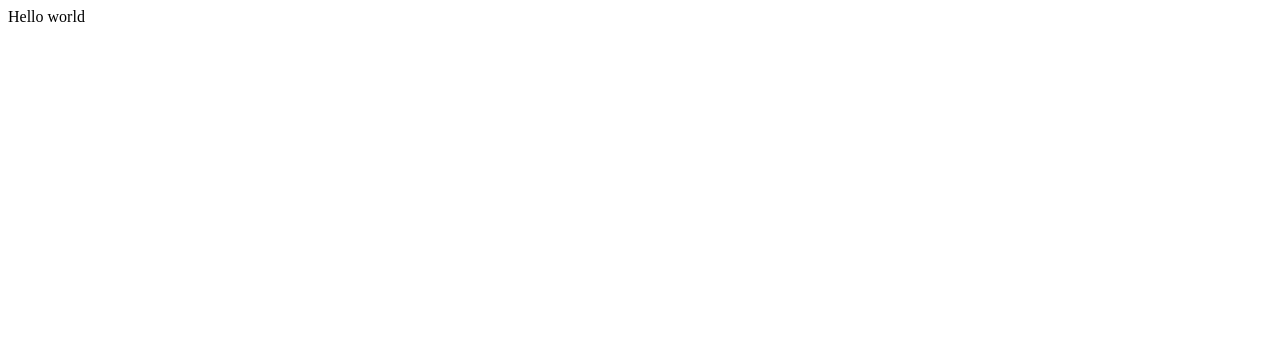
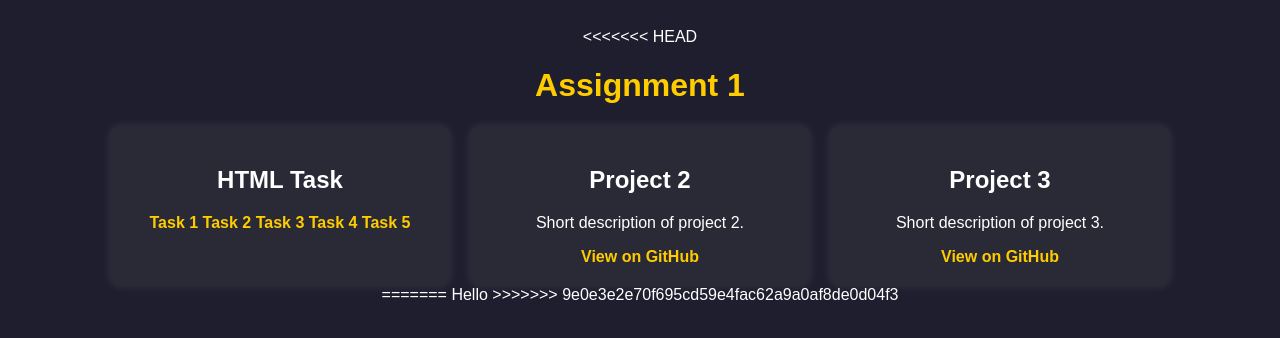
Before and after one commit to devarshh08/VIT_ASSIGNMENT_22BCE11231, a plain HTML site: page index.html in a window 1280 px wide. Drawn offline with Linux system fonts and the light colour scheme.

Commit message:
html task deployed

```diff
--- a/index.html
+++ b/index.html
@@ -3,9 +3,68 @@
 <head>
     <meta charset="UTF-8">
     <meta name="viewport" content="width=device-width, initial-scale=1.0">
-    <title>Ethnus MERN Stack Assignments : 22BCE11231</title>
+    <title>Ethnus MERN Stack Assignments</title>
+    <style>
+        body {
+            font-family: Arial, sans-serif;
+            background-color: #1e1e2e;
+            color: #ffffff;
+            text-align: center;
+            padding: 20px;
+        }
+        h1 {
+            color: #ffcc00;
+        }
+        .projects-container {
+            display: flex;
+            flex-wrap: wrap;
+            justify-content: center;
+            gap: 20px;
+            margin-top: 20px;
+        }
+        .project-card {
+            background-color: #292a36;
+            border-radius: 10px;
+            padding: 20px;
+            width: 300px;
+            box-shadow: 0 0 10px rgba(255, 255, 255, 0.1);
+            transition: transform 0.3s ease-in-out;
+        }
+        .project-card:hover {
+            transform: scale(1.05);
+        }
+        a {
+            text-decoration: none;
+            color: #ffcc00;
+            font-weight: bold;
+        }
+    </style>
 </head>
 <body>
-    Hello world
+<<<<<<< HEAD
+    <h1>Assignment 1</h1>
+    <div class="projects-container">
+        <div class="project-card">
+            <h2>HTML Task</h2>
+            <a href="/HTML Task/task1.html" target="_blank">Task 1</a>
+            <a href="/HTML Task/task2.html" target="_blank">Task 2</a>
+            <a href="/HTML Task/task3.html" target="_blank">Task 3</a>
+            <a href="/HTML Task/task4.html" target="_blank">Task 4</a>
+            <a href="/HTML Task/task5.html" target="_blank">Task 5</a>
+        </div>
+        <div class="project-card">
+            <h2>Project 2</h2>
+            <p>Short description of project 2.</p>
+            <a href="#" target="_blank">View on GitHub</a>
+        </div>
+        <div class="project-card">
+            <h2>Project 3</h2>
+            <p>Short description of project 3.</p>
+            <a href="#" target="_blank">View on GitHub</a>
+        </div>
+    </div>
+=======
+    Hello
+>>>>>>> 9e0e3e2e70f695cd59e4fac62a9a0af8de0d04f3
 </body>
 </html>
```
